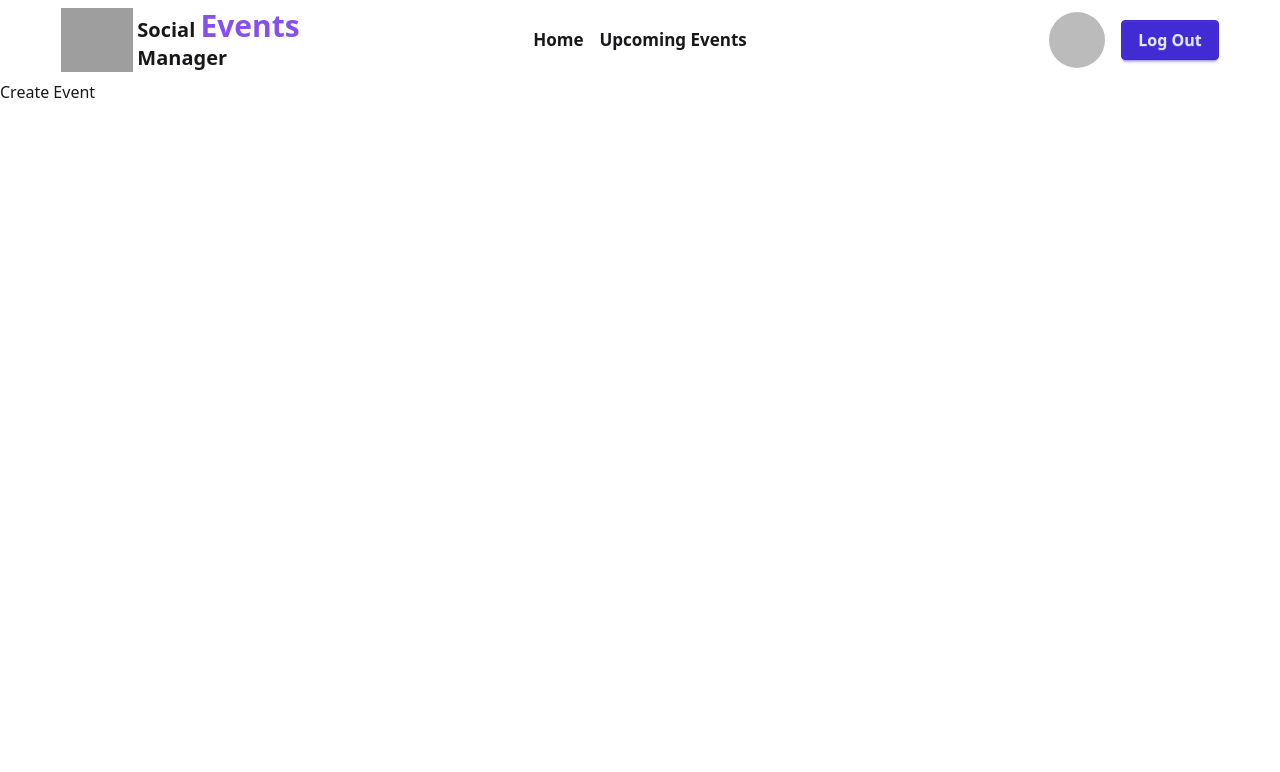
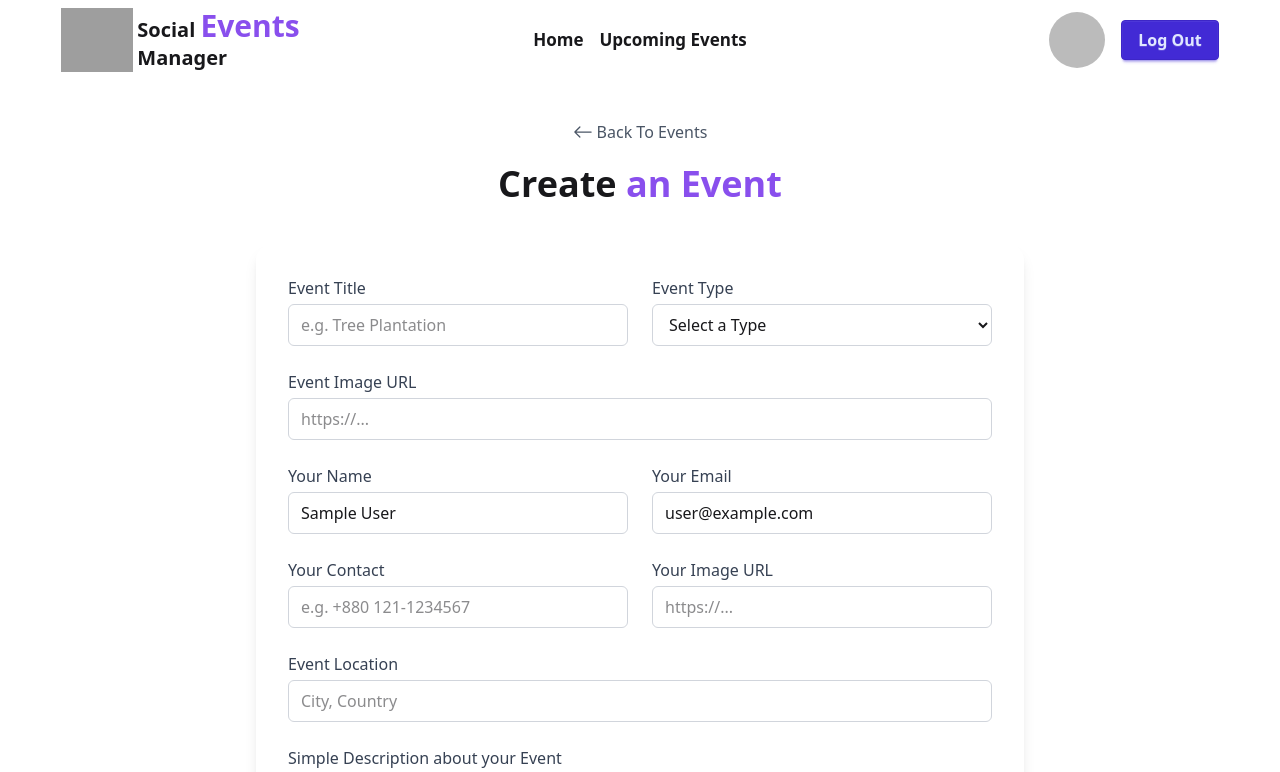
Before and after one commit to imtiaz8936/PH-Social-Dev-Events-Client, a React (Vite) app: page /create-event in a window 1280 px wide. Shown: the top 772 px of the page. Built offline with nearby package versions, Linux system fonts and the light colour scheme; no server answers; sample sign-in values are in the browser's storage; grey boxes are pictures that could not be loaded.

Commit message:
event-creation page implemented

```diff
--- a/src/Pages/CreateEvent.jsx
+++ b/src/Pages/CreateEvent.jsx
@@ -1,7 +1,202 @@
-import React from "react";
+import React, { use } from "react";
+import { BsArrowLeft } from "react-icons/bs";
+import { Link } from "react-router";
+import { AuthContext } from "../Contexts/AuthContext/AuthContext";
 
 const CreateEvent = () => {
-  return <div>Create Event</div>;
+  const { user } = use(AuthContext);
+
+  const handleCreateEvent = (e) => {
+    e.preventDefault();
+    const form = e.target;
+    const event_title = form.eventTitle.value;
+    const event_type = form.eventType.value;
+    const event_image = form.eventImageURL.value;
+    const creator_name = form.eventCreatorName.value;
+    const creator_email = form.eventCreatorEmail.value;
+    const creator_contact = form.eventCreatorContact.value;
+    const creator_image = form.eventCreatorImageURL.value || user.photoURL;
+    const event_location = form.eventLocation.value;
+    const event_description = form.eventDescription.value;
+    const newEvent = {
+      event_title,
+      event_type,
+      event_image,
+      creator_name,
+      creator_email,
+      creator_contact,
+      creator_image,
+      event_location,
+      event_description,
+      created_at: new Date(),
+    };
+
+    fetch("http://localhost:3000/create-event", {
+      method: "POST",
+      headers: {
+        "content-type": "application/json",
+      },
+      body: JSON.stringify(newEvent),
+    })
+      .then((res) => res.json())
+      .then((data) => console.log(data));
+  };
+
+  return (
+    <div>
+      <div className="flex justify-center">
+        <button className="text-gray-600 mb-5 cursor-pointer hover:text-purple-600 mt-10">
+          <Link to="/upcoming-events" className="flex gap-1 items-center">
+            <BsArrowLeft size={20} />
+            <span className="font-medium">Back To Events</span>
+          </Link>
+        </button>
+      </div>
+
+      <h1 className="font-bold text-4xl text-center mb-10">
+        Create <span className="text-[#894fed]">an Event</span>
+      </h1>
+      <div className="max-w-3xl mx-auto bg-white p-8 rounded-2xl shadow-lg mb-8">
+        <form
+          onSubmit={handleCreateEvent}
+          className="grid grid-cols-1 md:grid-cols-2 gap-6"
+        >
+          {/* Title */}
+          <div>
+            <label className="block text-gray-700 font-medium mb-1">
+              Event Title
+            </label>
+            <input
+              type="text"
+              name="eventTitle"
+              placeholder="e.g. Tree Plantation"
+              className="w-full border border-gray-300 rounded-md px-3 py-2 focus:outline-none focus:ring-2 focus:ring-purple-500"
+            />
+          </div>
+
+          {/* Category */}
+          <div>
+            <label className="block text-gray-700 font-medium mb-1">
+              Event Type
+            </label>
+            <select
+              name="eventType"
+              className="w-full border border-gray-300 rounded-md px-3 py-2 focus:outline-none focus:ring-2 focus:ring-purple-500"
+            >
+              <option value="">Select a Type</option>
+              <option>Health</option>
+              <option>Environment</option>
+              <option>Education</option>
+              <option>Community</option>
+              <option>Equality</option>
+            </select>
+          </div>
+
+          {/* Product Image URL */}
+          <div className="md:col-span-2">
+            <label className="block text-gray-700 font-medium mb-1">
+              Event Image URL
+            </label>
+            <input
+              type="url"
+              name="eventImageURL"
+              placeholder="https://..."
+              className="w-full border border-gray-300 rounded-md px-3 py-2 focus:outline-none focus:ring-2 focus:ring-purple-500"
+            />
+          </div>
+
+          {/* Seller Info */}
+          <div>
+            <label className="block text-gray-700 font-medium mb-1">
+              Your Name
+            </label>
+            <input
+              type="text"
+              disabled={true}
+              value={user.displayName}
+              name="eventCreatorName"
+              placeholder="e.g. Artisan Roasters"
+              className="w-full border border-gray-300 rounded-md px-3 py-2 focus:outline-none focus:ring-2 focus:ring-purple-500"
+            />
+          </div>
+
+          <div>
+            <label className="block text-gray-700 font-medium mb-1">
+              Your Email
+            </label>
+            <input
+              type="email"
+              disabled={true}
+              value={user.email}
+              name="eventCreatorEmail"
+              placeholder="e.g. example@email.com"
+              className="w-full border border-gray-300 rounded-md px-3 py-2 focus:outline-none focus:ring-2 focus:ring-purple-500"
+            />
+          </div>
+
+          <div>
+            <label className="block text-gray-700 font-medium mb-1">
+              Your Contact
+            </label>
+            <input
+              type="tel"
+              name="eventCreatorContact"
+              placeholder="e.g. +880 121-1234567"
+              className="w-full border border-gray-300 rounded-md px-3 py-2 focus:outline-none focus:ring-2 focus:ring-purple-500"
+            />
+          </div>
+
+          <div>
+            <label className="block text-gray-700 font-medium mb-1">
+              Your Image URL
+            </label>
+            <input
+              type="url"
+              name="eventCreatorImageURL"
+              placeholder="https://..."
+              className="w-full border border-gray-300 rounded-md px-3 py-2 focus:outline-none focus:ring-2 focus:ring-purple-500"
+            />
+          </div>
+
+          {/* Location */}
+          <div className="md:col-span-2">
+            <label className="block text-gray-700 font-medium mb-1">
+              Event Location
+            </label>
+            <input
+              type="text"
+              name="eventLocation"
+              placeholder="City, Country"
+              className="w-full border border-gray-300 rounded-md px-3 py-2 focus:outline-none focus:ring-2 focus:ring-purple-500"
+            />
+          </div>
+
+          {/* Description */}
+          <div className="md:col-span-2">
+            <label className="block text-gray-700 font-medium mb-1">
+              Simple Description about your Event
+            </label>
+            <textarea
+              rows="3"
+              name="eventDescription"
+              placeholder="e.g. The event is about..."
+              className="w-full border border-gray-300 rounded-md px-3 py-2 focus:outline-none focus:ring-2 focus:ring-purple-500 resize-none"
+            ></textarea>
+          </div>
+
+          {/* Button */}
+          <div className="md:col-span-2">
+            <button
+              type="submit"
+              className="w-full bg-linear-to-r from-purple-500 to-indigo-500 text-white py-3 rounded-md font-semibold hover:opacity-90 transition"
+            >
+              Create an Event
+            </button>
+          </div>
+        </form>
+      </div>
+    </div>
+  );
 };
 
 export default CreateEvent;
```
